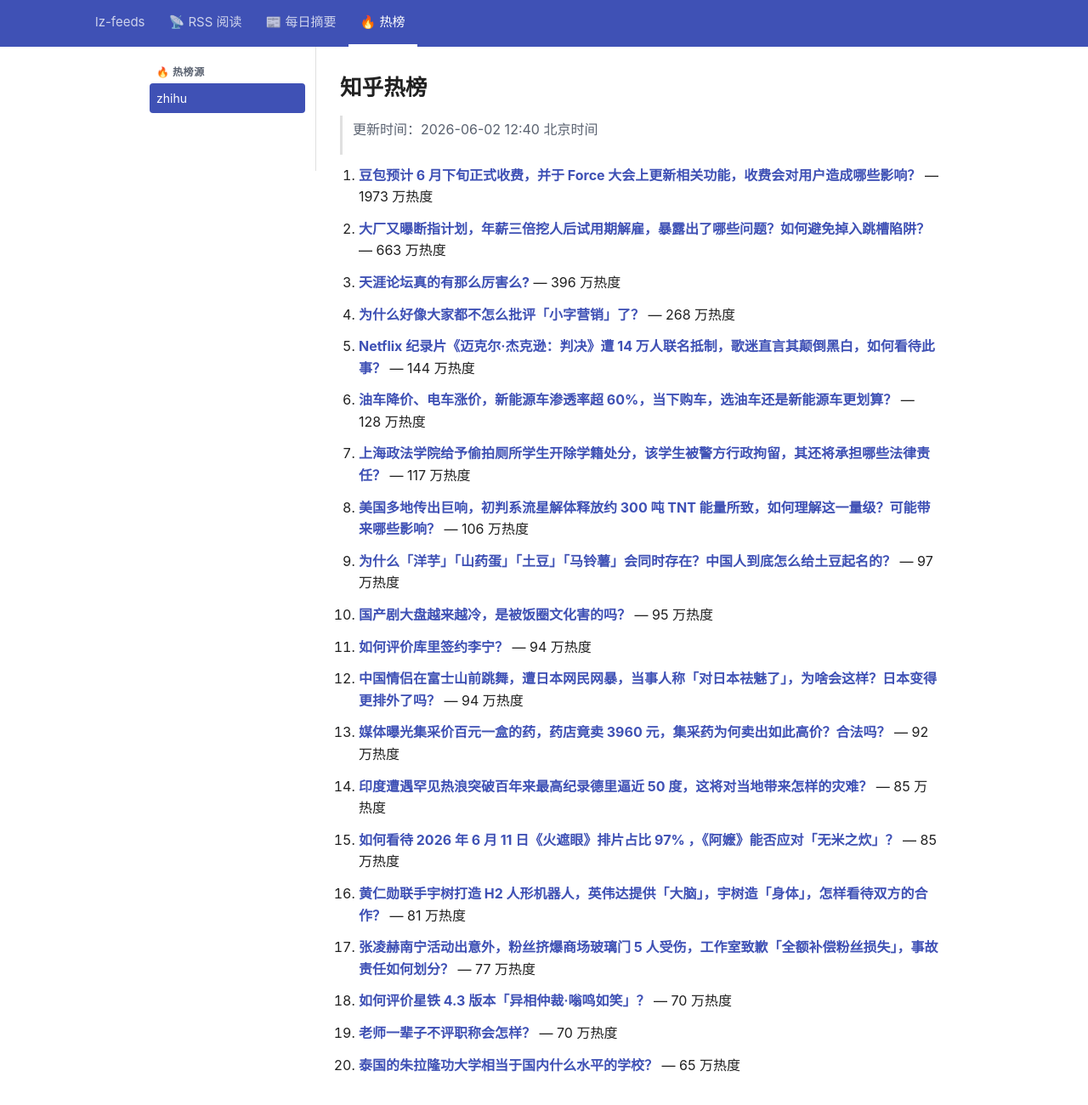
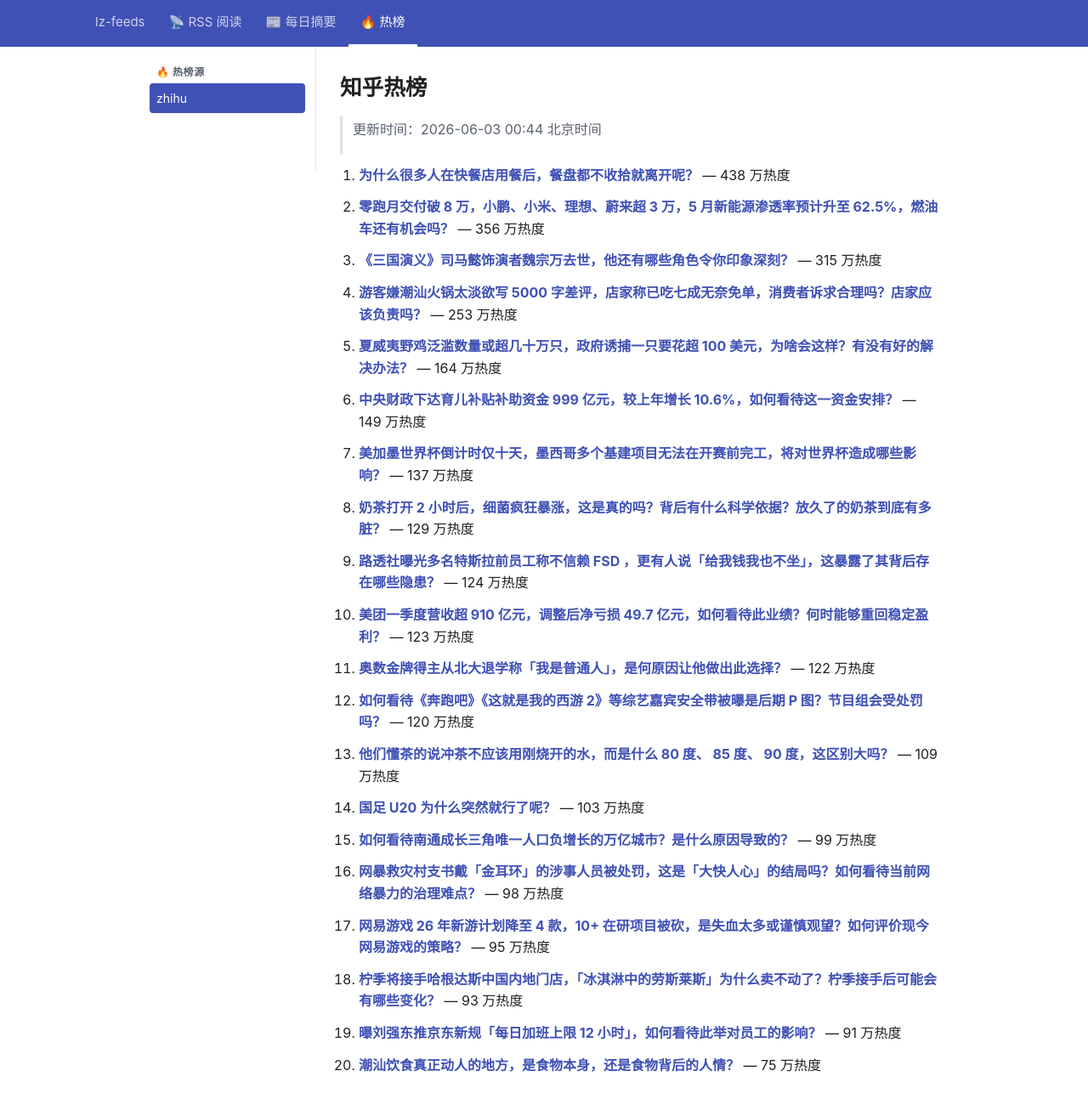
Before and after one commit to lizhang0101/lz-feeds, a Jekyll site: the page built from _hotlist/zhihu.md, in a window 1280 px wide and 1330 px high. Shown: the top 1300 px of the window at 85% size. Built offline with Jekyll 4.4.1, drawn with Linux system fonts in a browser that asks for light colours.

Commit message:
hotlist: 2026-06-02T16:44Z

```diff
--- a/_hotlist/zhihu.md
+++ b/_hotlist/zhihu.md
@@ -1,48 +1,48 @@
 ---
-updated: 2026-06-02 12:40 北京时间
+updated: 2026-06-03 00:44 北京时间
 count: 20
 ---
 
 # 知乎热榜
 
-> 更新时间：2026-06-02 12:40 北京时间
+> 更新时间：2026-06-03 00:44 北京时间
 
-1. **[豆包预计 6 月下旬正式收费，并于 Force 大会上更新相关功能，收费会对用户造成哪些影响？](https://www.zhihu.com/question/2044897263168616422)** — 1973 万热度
+1. **[为什么很多人在快餐店用餐后，餐盘都不收拾就离开呢？](https://www.zhihu.com/question/1996499340886290798)** — 438 万热度
 
-2. **[大厂又曝断指计划，年薪三倍挖人后试用期解雇，暴露出了哪些问题？如何避免掉入跳槽陷阱？](https://www.zhihu.com/question/2044794030131602674)** — 663 万热度
+2. **[零跑月交付破 8 万，小鹏、小米、理想、蔚来超 3 万，5 月新能源渗透率预计升至 62.5%，燃油车还有机会吗？](https://www.zhihu.com/question/2044851902995812571)** — 356 万热度
 
-3. **[天涯论坛真的有那么厉害么?](https://www.zhihu.com/question/1916651749529327583)** — 396 万热度
+3. **[《三国演义》司马懿饰演者魏宗万去世，他还有哪些角色令你印象深刻？](https://www.zhihu.com/question/2045241543074771466)** — 315 万热度
 
-4. **[为什么好像大家都不怎么批评「小字营销」了？](https://www.zhihu.com/question/2030352487841011313)** — 268 万热度
+4. **[游客嫌潮汕火锅太淡欲写 5000 字差评，店家称已吃七成无奈免单，消费者诉求合理吗？店家应该负责吗？](https://www.zhihu.com/question/2045087831572182596)** — 253 万热度
 
-5. **[Netflix 纪录片《迈克尔·杰克逊：判决》遭 14 万人联名抵制，歌迷直言其颠倒黑白，如何看待此事？](https://www.zhihu.com/question/2043733590945658487)** — 144 万热度
+5. **[夏威夷野鸡泛滥数量或超几十万只，政府诱捕一只要花超 100 美元，为啥会这样？有没有好的解决办法？](https://www.zhihu.com/question/2045166684776789812)** — 164 万热度
 
-6. **[油车降价、电车涨价，新能源车渗透率超 60%，当下购车，选油车还是新能源车更划算？](https://www.zhihu.com/question/2042914583443136872)** — 128 万热度
+6. **[中央财政下达育儿补贴补助资金 999 亿元，较上年增长 10.6%，如何看待这一资金安排？](https://www.zhihu.com/question/2045118337223488138)** — 149 万热度
 
-7. **[上海政法学院给予偷拍厕所学生开除学籍处分，该学生被警方行政拘留，其还将承担哪些法律责任？](https://www.zhihu.com/question/2044811939839047587)** — 117 万热度
+7. **[美加墨世界杯倒计时仅十天，墨西哥多个基建项目无法在开赛前完工，将对世界杯造成哪些影响？](https://www.zhihu.com/question/2045132956591723223)** — 137 万热度
 
-8. **[美国多地传出巨响，初判系流星解体释放约 300 吨 TNT 能量所致，如何理解这一量级？可能带来哪些影响？](https://www.zhihu.com/question/2044470737411338909)** — 106 万热度
+8. **[奶茶打开 2 小时后，细菌疯狂暴涨，这是真的吗？背后有什么科学依据？放久了的奶茶到底有多脏？](https://www.zhihu.com/question/2045079702516103114)** — 129 万热度
 
-9. **[为什么「洋芋」「山药蛋」「土豆」「马铃薯」会同时存在？中国人到底怎么给土豆起名的？](https://www.zhihu.com/question/2041191131233400625)** — 97 万热度
+9. **[路透社曝光多名特斯拉前员工称不信赖 FSD ，更有人说「给我钱我也不坐」，这暴露了其背后存在哪些隐患？](https://www.zhihu.com/question/2044816484182877447)** — 124 万热度
 
-10. **[国产剧大盘越来越冷，是被饭圈文化害的吗？](https://www.zhihu.com/question/2041576812397024481)** — 95 万热度
+10. **[美团一季度营收超 910 亿元，调整后净亏损 49.7 亿元，如何看待此业绩？何时能够重回稳定盈利？](https://www.zhihu.com/question/2044820813635907827)** — 123 万热度
 
-11. **[如何评价库里签约李宁？](https://www.zhihu.com/question/2045038862125224192)** — 94 万热度
+11. **[奥数金牌得主从北大退学称「我是普通人」，是何原因让他做出此选择？](https://www.zhihu.com/question/2044433785199101708)** — 122 万热度
 
-12. **[中国情侣在富士山前跳舞，遭日本网民网暴，当事人称「对日本祛魅了」，为啥会这样？日本变得更排外了吗？](https://www.zhihu.com/question/2044758349561036976)** — 94 万热度
+12. **[如何看待《奔跑吧》《这就是我的西游 2》等综艺嘉宾安全带被曝是后期 P 图？节目组会受处罚吗？](https://www.zhihu.com/question/2044830466537215022)** — 120 万热度
 
-13. **[媒体曝光集采价百元一盒的药，药店竟卖 3960 元，集采药为何卖出如此高价？合法吗？](https://www.zhihu.com/question/2044033549041406789)** — 92 万热度
+13. **[他们懂茶的说冲茶不应该用刚烧开的水，而是什么 80 度、 85 度、 90 度，这区别大吗？](https://www.zhihu.com/question/1900952141088137596)** — 109 万热度
 
-14. **[印度遭遇罕见热浪突破百年来最高纪录德里逼近 50 度，这将对当地带来怎样的灾难？](https://www.zhihu.com/question/533194550)** — 85 万热度
+14. **[国足 U20 为什么突然就行了呢？](https://www.zhihu.com/question/12815117888)** — 103 万热度
 
-15. **[如何看待 2026 年 6 月 11 日《火遮眼》排片占比 97% ，《阿嬷》能否应对「无米之炊」？](https://www.zhihu.com/question/2044721257443329682)** — 85 万热度
+15. **[如何看待南通成长三角唯一人口负增长的万亿城市？是什么原因导致的？](https://www.zhihu.com/question/2044425711688093967)** — 99 万热度
 
-16. **[黄仁勋联手宇树打造 H2 人形机器人，英伟达提供「大脑」，宇树造「身体」，怎样看待双方的合作？](https://www.zhihu.com/question/2044914717236224024)** — 81 万热度
+16. **[网暴救灾村支书戴「金耳环」的涉事人员被处罚，这是「大快人心」的结局吗？如何看待当前网络暴力的治理难点？](https://www.zhihu.com/question/2045125886844859183)** — 98 万热度
 
-17. **[张凌赫南宁活动出意外，粉丝挤爆商场玻璃门 5 人受伤，工作室致歉「全额补偿粉丝损失」，事故责任如何划分？](https://www.zhihu.com/question/2044553521555400634)** — 77 万热度
+17. **[网易游戏 26 年新游计划降至 4 款，10+ 在研项目被砍，是失血太多或谨慎观望？如何评价现今网易游戏的策略？](https://www.zhihu.com/question/2042983322993913991)** — 95 万热度
 
-18. **[如何评价星铁 4.3 版本「异相仲裁·嗡鸣如笑」？](https://www.zhihu.com/question/2044783246429385686)** — 70 万热度
+18. **[柠季将接手哈根达斯中国内地门店，「冰淇淋中的劳斯莱斯」为什么卖不动了？柠季接手后可能会有哪些变化？](https://www.zhihu.com/question/2045128511753647963)** — 93 万热度
 
-19. **[老师一辈子不评职称会怎样？](https://www.zhihu.com/question/2035298630203090549)** — 70 万热度
+19. **[曝刘强东推京东新规「每日加班上限 12 小时」，如何看待此举对员工的影响？](https://www.zhihu.com/question/2043672134849933812)** — 91 万热度
 
-20. **[泰国的朱拉隆功大学相当于国内什么水平的学校？](https://www.zhihu.com/question/435781095)** — 65 万热度
+20. **[潮汕饮食真正动人的地方，是食物本身，还是食物背后的人情？](https://www.zhihu.com/question/2043747736411976894)** — 75 万热度
```
